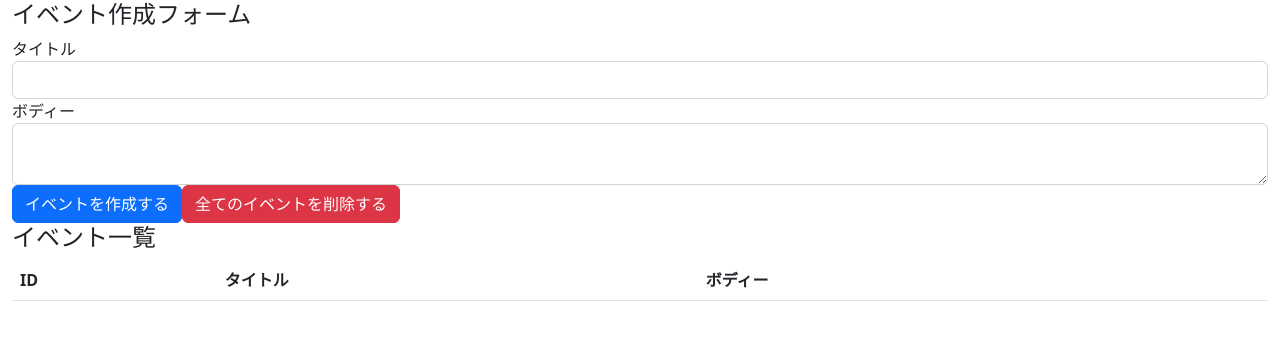
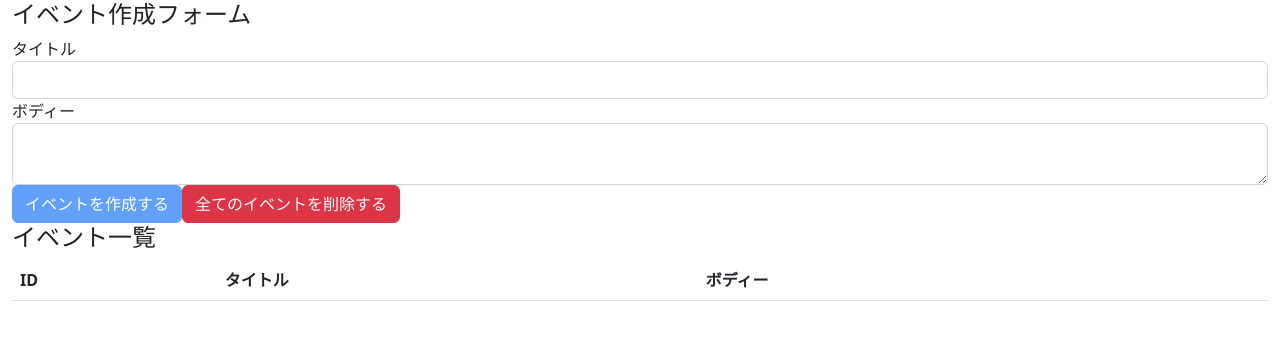
Before and after one commit to misaki-kawaguchi/react_hooks_sample, a React (Create React App) app: page / in a window 1280 px wide. Shown: the top 340 px of the page. Built offline with nearby package versions, Linux system fonts and the light colour scheme.

Commit message:
タイトルとボディーを入力している場合のみイベントを作成できるようにする

```diff
--- a/src/components/App.js
+++ b/src/components/App.js
@@ -28,6 +28,8 @@ const App = () => {
     dispatch({ type: "DELETE_ALL_EVENTS" })
   }
 
+  const unCreatable = title === "" || body === ""
+
   return (
     <div className="container-fluid">
       <h4>イベント作成フォーム</h4>
@@ -54,7 +56,11 @@ const App = () => {
           />
         </div>
 
-        <button className="btn btn-primary" onClick={addEvent}>
+        <button
+          className="btn btn-primary"
+          onClick={addEvent}
+          disabled={unCreatable}
+        >
           イベントを作成する
         </button>
         <button className="btn btn-danger" onClick={deleteAllEvents}>
```
